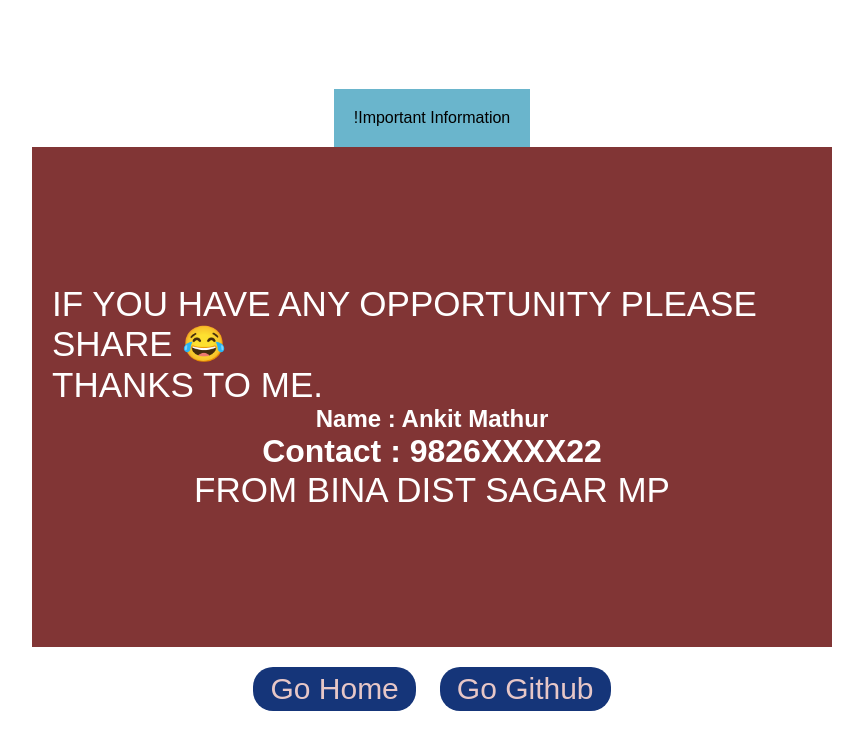
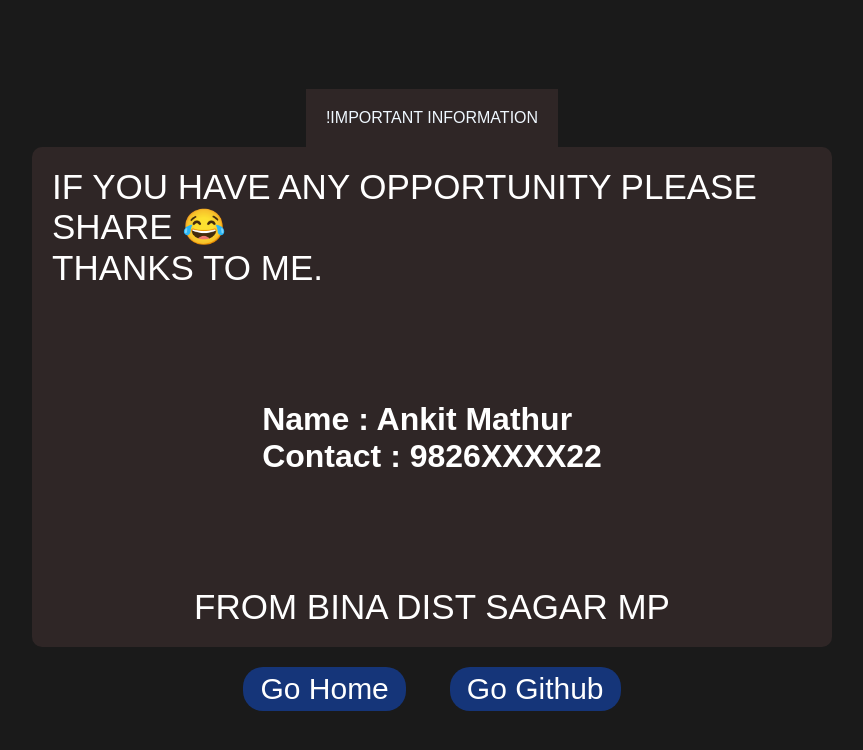
Before and after one commit to mankit98/demo_pro2, a plain HTML site: page contact.html in a window 1280 px wide. Shown: the whole page, without its empty margins (208-1071 px from the left). Drawn offline with Linux system fonts and the light colour scheme.

Commit message:
first commit

```diff
--- a/contact.css
+++ b/contact.css
@@ -17,23 +17,25 @@ html,body{
     justify-content: center;
     flex-direction: column;
     align-items: center;
+    background-color: rgba(0, 0, 0, 0.897);
 }
 
 #container #stcap{
     padding: 20px;
-    background-color: #6ab5cc;
+    background-color: #2f2626;
+    color: aliceblue;
+    text-transform: uppercase;
 }
 
 .footer{
     display: flex;
-    justify-content: center;
-    gap: 24px;
+    gap: 44px;
     text-transform: capitalize;
 }
 
 .footer a{
     text-decoration: none;
-    color: rgb(231, 199, 199);
+    color: white;
     font-size: 30px;
     background-color: #153579;
     padding: 5px 17px;
@@ -45,13 +47,14 @@ html,body{
 .box{
     height: 500px;
     width: 800px;
-    background-color: #813535;
+    background-color:  #2f2626;
     color: white;
     display: flex;
-    justify-content: center;
+    justify-content: space-between;
     flex-direction: column;
     align-items: center;
     padding: 20px;
+    border-radius: 10px;
 }
 
 .box p{
--- a/contact.html
+++ b/contact.html
@@ -11,10 +11,14 @@
     <div id="container">
         <div id="stcap"><caption>!Important Information</caption></div>
         <div class="box">
-            <caption> <p> If you have any opportunity please share 😂 <br> thanks to me. </p></caption>
-            <h2>Name : Ankit Mathur</h2>
+            <div id="top">
+                <caption> <p> If you have any opportunity please share 😂 <br> thanks to me. </p></caption>
+            </div>
+            <div id="center">
+                <h1>Name : Ankit Mathur</h1>
             <h1>Contact : 9826XXXX22</h1>
-            <p>From Bina Dist sagar MP</p>
+            </div>
+            <div id="footer"><p>From Bina Dist sagar MP</p></div>
         </div>
         <div class="footer">
             <a href="index.html">Go home</a>
--- a/style.css
+++ b/style.css
@@ -19,6 +19,26 @@ body{
     background-color: #000000dc;
     position: relative;
 }
+
+
+/* loading line animation start  */
+#line{
+    width: 100%;
+    height: 3px;
+    background-color: #f61f07;
+    animation: lineanimate 3s linear;
+}
+
+@keyframes lineanimate{
+    0%{
+        width: 0%;
+    }
+    100%{
+        width: 100%;
+    }
+}
+
+/* loading line animation end  */
 
 
 #nav{
```
Also changed, not shown: index.html (+1 -0 lines), script.js (+8 -0 lines).
